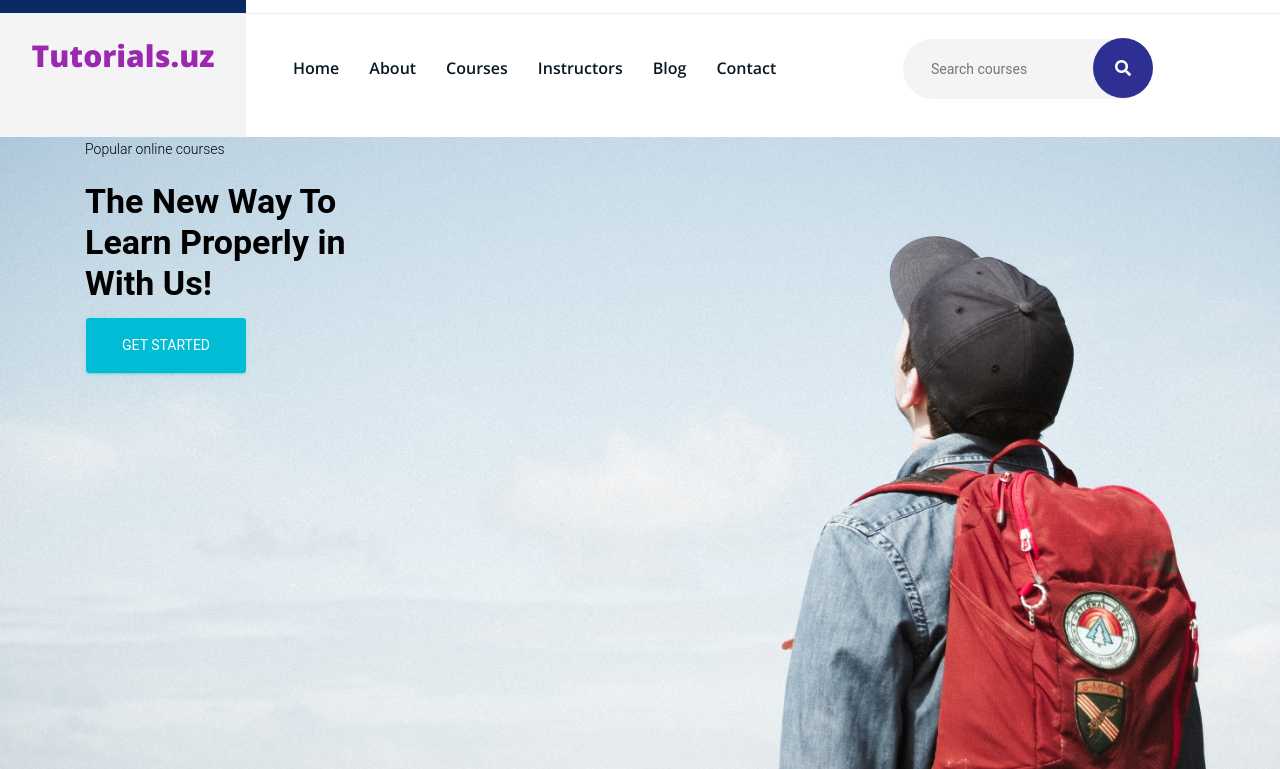
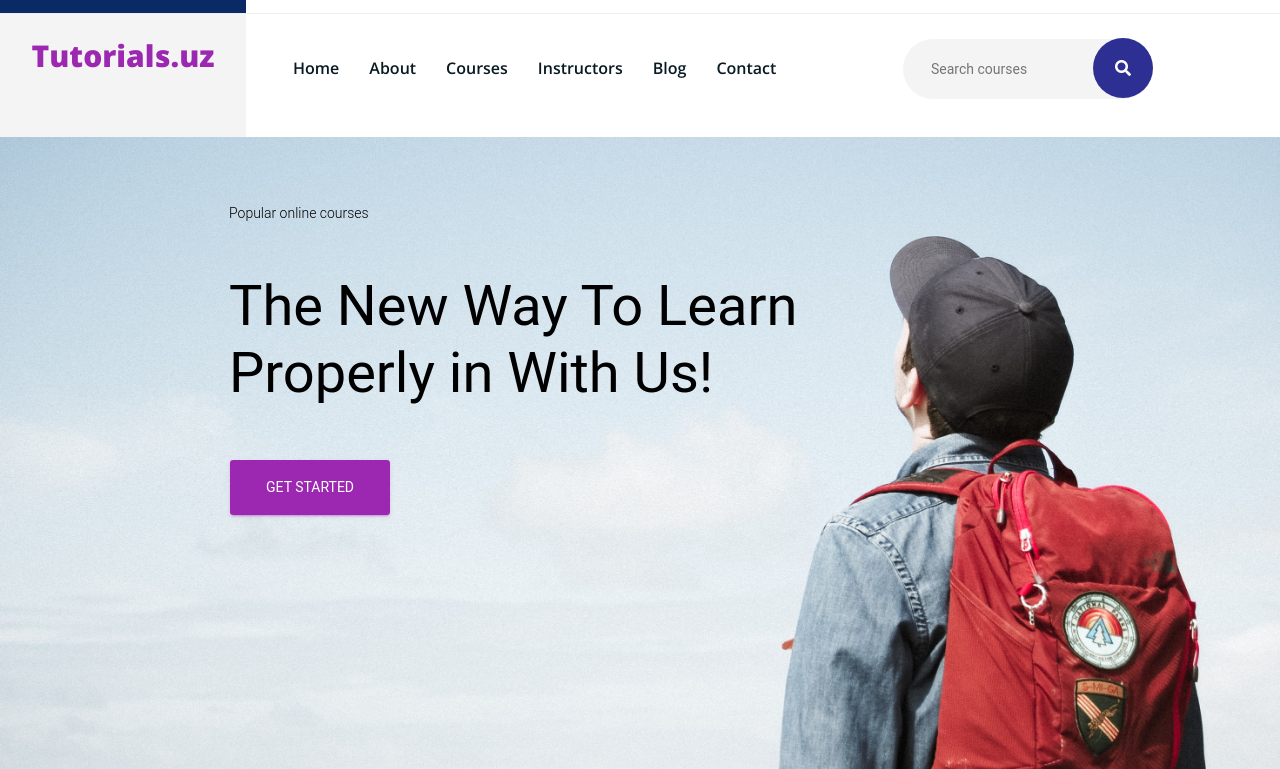
Before and after one commit to FarrukhGulomov/tutorialsuz, a plain HTML site: page index.html in a window 1280 px wide. Shown: the part 43-812 px from the top of the page. Drawn offline with nearby package versions, Linux system fonts and the light colour scheme; files that its build step writes are made by us from their sources; files whose address does not match are found by name.

Commit message:
--- Auto-Git Commit ---

```diff
--- a/assets/css/main.css
+++ b/assets/css/main.css
@@ -386,8 +386,14 @@ section .main-bg {
   outline: none;
   box-shadow: none
 }
+.btn-check:checked + .btn-primary:focus, .btn-check:active + .btn-primary:focus, .btn-primary:active:focus, .btn-primary.active:focus, .show > .btn-primary.dropdown-toggle:focus {
+  box-shadow:none;
+}
 
-
+section .main-bg .main-text{
+  padding-top: 4em;
+  padding-left: 9em;
+}
 
 
 
--- a/index.html
+++ b/index.html
@@ -35,12 +35,13 @@
     <!-----------------<Header-right Registration>-------------->
 
 <div class="container">
-<div class="header-right">
+<div class="header-right ">
 <div class="header-contacts">
  <ul>
      <li><a href="mailto:info@tutorials.uz">info@tutorials.uz</a></li>
      <li><a href="tel:+998911234567">998911234567</a></li>
  </ul>
+
 </div>
 <div class="user-area">
     <ul>
@@ -101,11 +102,11 @@
 <section>
     <div class="main-bg">
         <div class="container">
-        <div class="row ">
-           <div class="col-lg-8 col-md-7">
-               <p>Popular online courses</p>
-               <h1 class="display-4 fw-bold">The New Way To <br> Learn Properly in <br> With Us!</h1>
-                <button type="button" class="btn btn-info btn-lg text-white">Get Started</button>
+        <div class="row main-text">
+           <div class="col-lg-8 col-md-12 col-sm-12">
+               <p class="bs-white">Popular online courses</p>
+               <h1 class="my-5 main-word display-2 fw-bolder ">The New Way To Learn Properly in With Us!</h1>
+                <button type="button" class="btn btn-primary btn-lg text-white">Get Started</button>
             </div>
         </div>
         </div>
```
